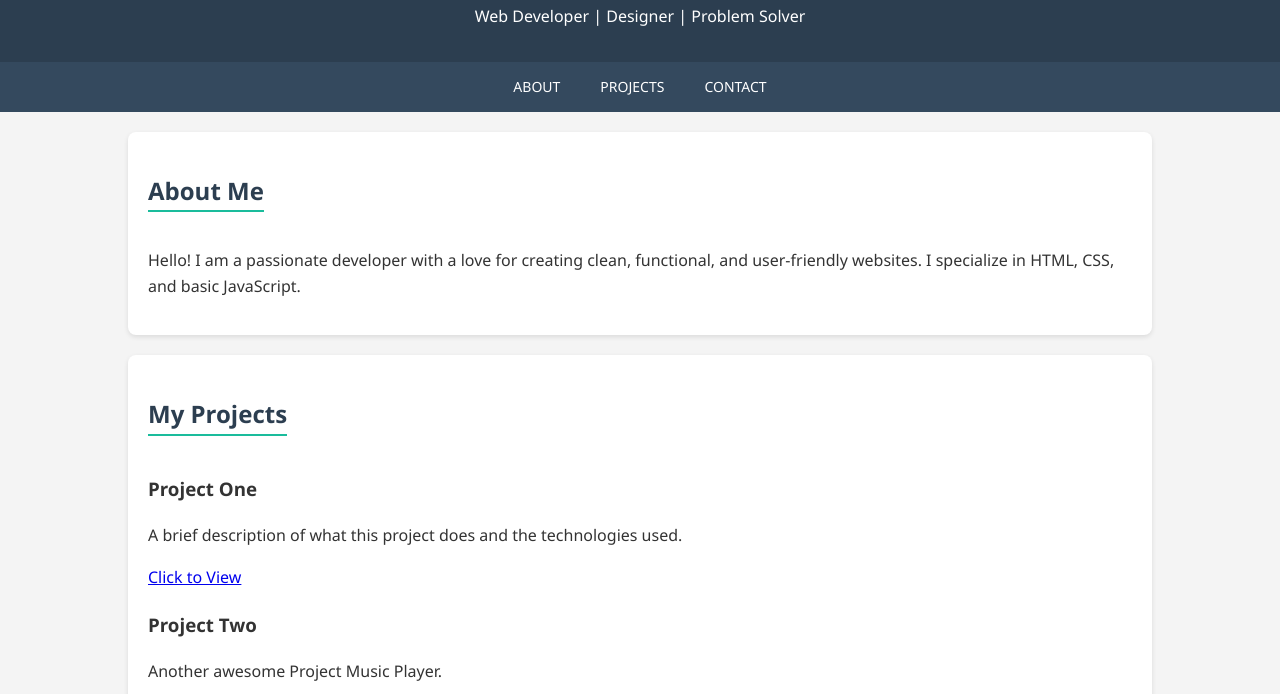
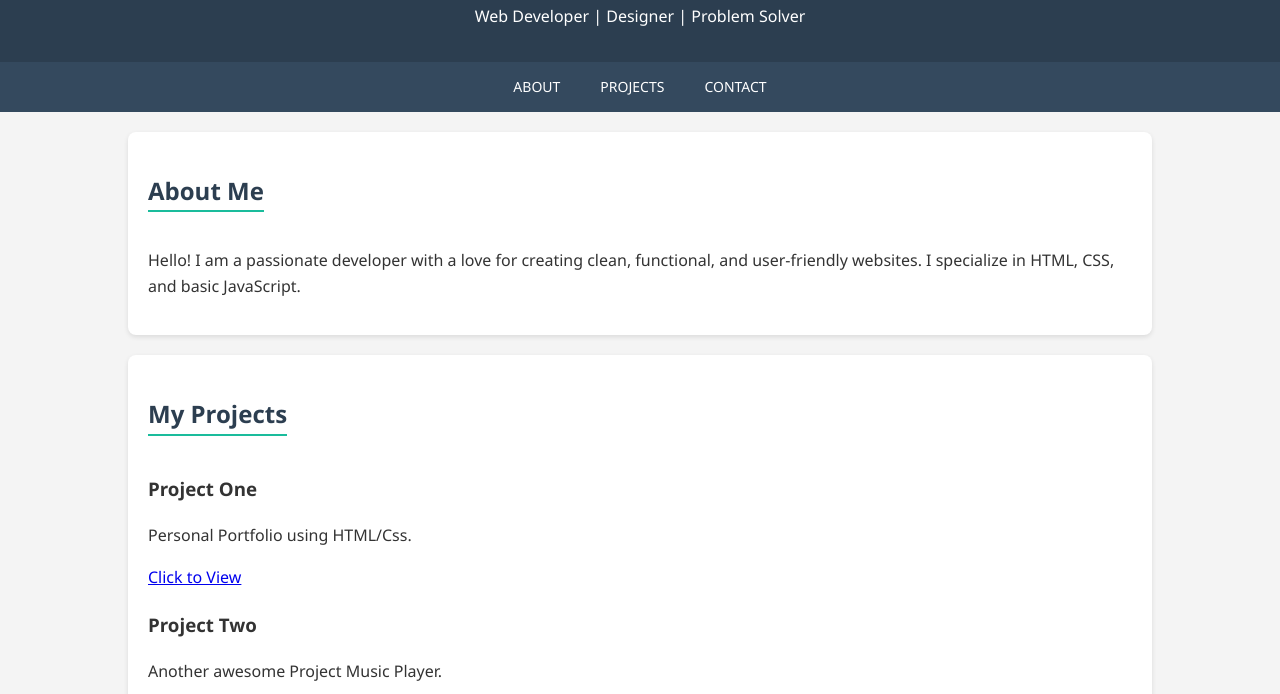
Before and after one commit to VISHAL-0debug/PORTFOLIO_doc, a plain HTML site: page index.html in a window 1280 px wide. Shown: the part 106-800 px from the top of the page. Drawn offline with Linux system fonts and the light colour scheme.

Commit message:
Update index.html

```diff
--- a/index.html
+++ b/index.html
@@ -97,7 +97,7 @@
             <h2>My Projects</h2>
             <div class="project">
                 <h3>Project One</h3>
-                <p>A brief description of what this project does and the technologies used.</p>
+                <p>Personal Portfolio using HTML/Css.</p>
                 <a href="#">Click to View</a>
             </div>
             <div class="project">
@@ -120,4 +120,5 @@
     </footer>
 
 </body>
+
 </html>
```
